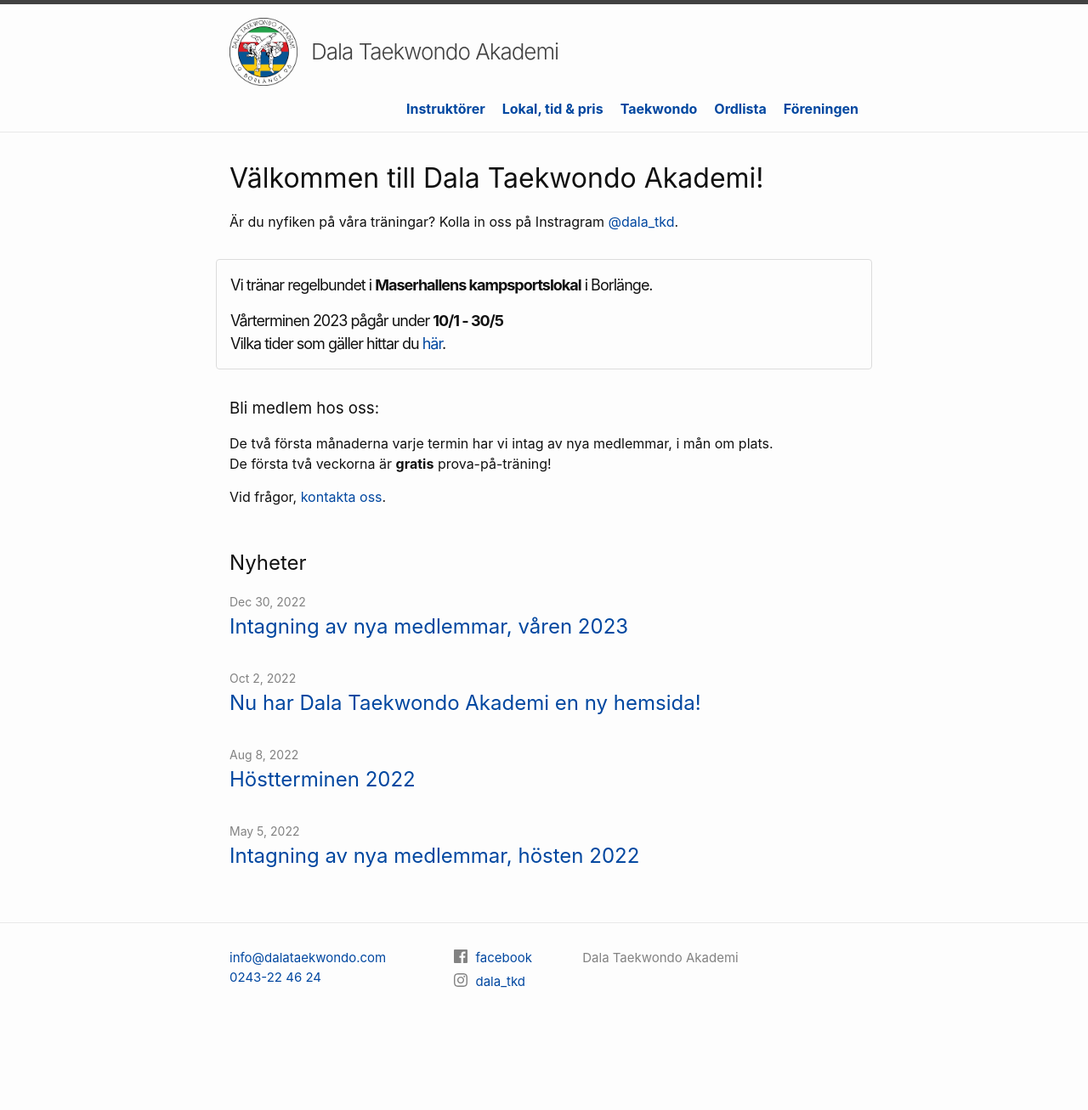
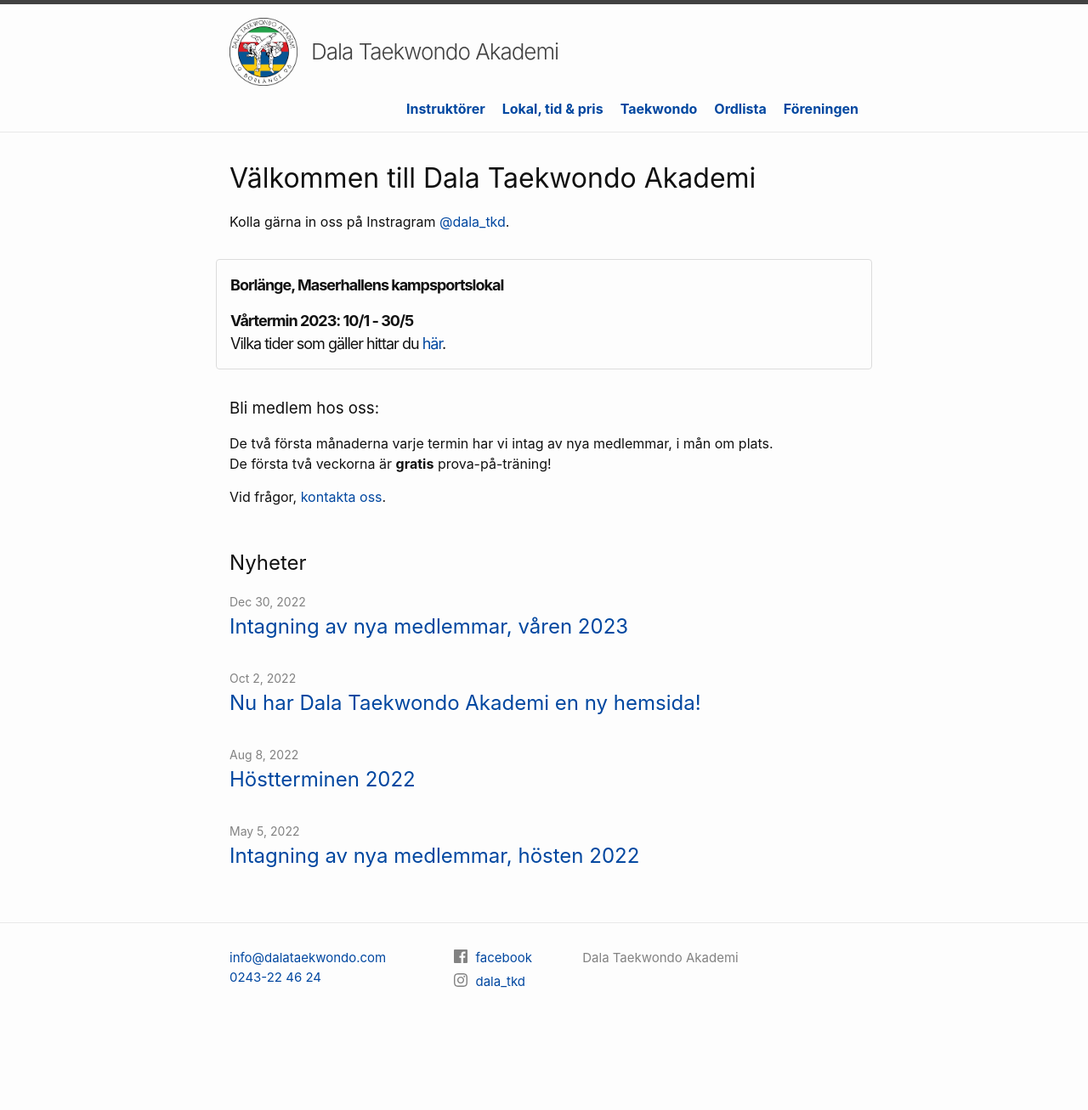
Before and after one commit to dalataekwondo/dalataekwondo.github.io, a Jekyll site: the page built from index.markdown, in a window 1280 px wide. Shown: the whole page at 85% size. Built offline with Jekyll 4.4.1, drawn with Linux system fonts in a browser that asks for light colours.

Commit message:
Update index.markdown
Redigerade tidigare info

```diff
--- a/index.markdown
+++ b/index.markdown
@@ -1,16 +1,16 @@
 ---
 layout: home
-title: Välkommen till Dala Taekwondo Akademi!
+title: Välkommen till Dala Taekwondo Akademi
 nonav: true
 ---
 
-Är du nyfiken på våra träningar? Kolla in oss på Instragram [@{{ site.instagram_username| escape }}](https://instagram.com/dala_tkd).
+Kolla gärna in oss på Instragram [@{{ site.instagram_username| escape }}](https://instagram.com/dala_tkd).
 
 {: .puff}
 
-> Vi tränar regelbundet i **Maserhallens kampsportslokal** i Borlänge.
+> **Borlänge, Maserhallens kampsportslokal**
 >
-> Vårterminen 2023 pågår under **10/1 - 30/5**
+> **Vårtermin 2023: 10/1 - 30/5**
 > Vilka tider som gäller hittar du [här](/lokal-tid/#tid).
 
 ### Bli medlem hos oss:
```
